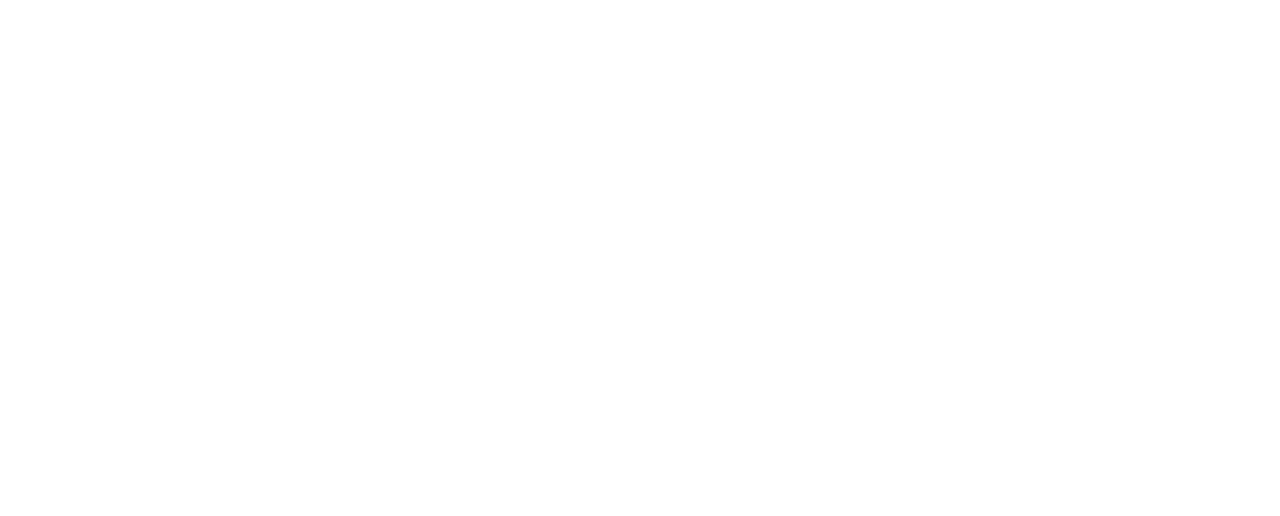
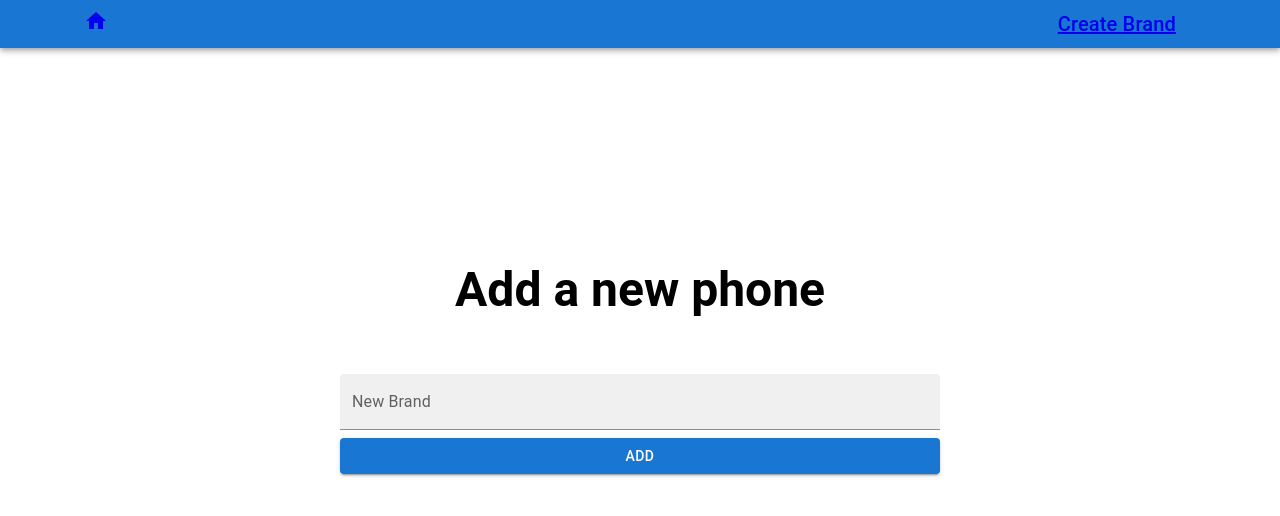
Before and after one commit to frsargua/SmartphonesPriceLogger, a React (Vite) app in the folder FrontEnd/: page /create-brand in a window 1280 px wide. Shown: the top 516 px of the page. Built offline with nearby package versions, Linux system fonts and the light colour scheme.

Commit message:
created navbar and createbrand page

```diff
--- a/FrontEnd/src/App.tsx
+++ b/FrontEnd/src/App.tsx
@@ -1,7 +1,20 @@
 import { useState } from "react";
+import { BrowserRouter, Route, Routes } from "react-router-dom";
+import { Navbar } from "./components/Navbar";
+import { CreateBrand } from "./Pages/CreateBrand";
 
 function App() {
-  return <></>;
+  return (
+    <BrowserRouter>
+      <Navbar />
+      <Routes>
+        <Route path="/" />
+        <Route path="/create-brand" element={<CreateBrand />} />
+        <Route path="/" />
+        <Route path="/" />
+      </Routes>
+    </BrowserRouter>
+  );
 }
 
 export default App;
--- a/FrontEnd/src/Pages/CreateBrand/index.tsx
+++ b/FrontEnd/src/Pages/CreateBrand/index.tsx
@@ -0,0 +1,41 @@
+import { Button, TextField, Typography } from "@mui/material";
+import { Box } from "@mui/system";
+
+export function CreateBrand() {
+  return (
+    <>
+      <Box
+        sx={{
+          maxWidth: "600px",
+          width: "100%",
+          mx: "auto",
+          height: "80vh",
+          display: "flex",
+          flexDirection: "column",
+          justifyContent: "center",
+          alignItems: "center",
+        }}
+      >
+        <Typography
+          variant="h3"
+          component={"h1"}
+          mb={5}
+          fontWeight={700}
+          gutterBottom
+        >
+          Add a new phone
+        </Typography>
+        <Box
+          sx={{
+            display: "flex",
+            flexDirection: "column",
+            width: "100%",
+          }}
+        >
+          <TextField label="New Brand" variant="filled" margin="normal" />
+          <Button variant="contained">Add</Button>
+        </Box>
+      </Box>
+    </>
+  );
+}
--- a/FrontEnd/src/components/Navbar/index.tsx
+++ b/FrontEnd/src/components/Navbar/index.tsx
@@ -0,0 +1,41 @@
+import * as React from "react";
+import AppBar from "@mui/material/AppBar";
+import Box from "@mui/material/Box";
+import Toolbar from "@mui/material/Toolbar";
+import Typography from "@mui/material/Typography";
+import IconButton from "@mui/material/IconButton";
+import HomeIcon from "@mui/icons-material/Home";
+import { Container } from "@mui/system";
+import { ButtonBase } from "@mui/material";
+import { Link } from "react-router-dom";
+
+export function Navbar() {
+  return (
+    <Box sx={{ flexGrow: 1 }}>
+      <AppBar position="static">
+        <Container maxWidth="lg">
+          <Toolbar
+            variant="dense"
+            sx={{ display: "flex", justifyContent: "space-between" }}
+          >
+            <IconButton
+              edge="start"
+              color="inherit"
+              aria-label="menu"
+              sx={{ mr: 2 }}
+            >
+              <Link to={"/"}>
+                <HomeIcon />
+              </Link>
+            </IconButton>
+            <ButtonBase sx={{ px: "1rem", py: "0.5rem" }}>
+              <Typography variant="h6" color="inherit" component="div">
+                <Link to={"/create-brand"}>Create Brand</Link>
+              </Typography>
+            </ButtonBase>
+          </Toolbar>
+        </Container>
+      </AppBar>
+    </Box>
+  );
+}
```
Also changed, not shown: FrontEnd/package.json (+6 -1 lines), 1 other file (tests, documents, lock files or other folders).
